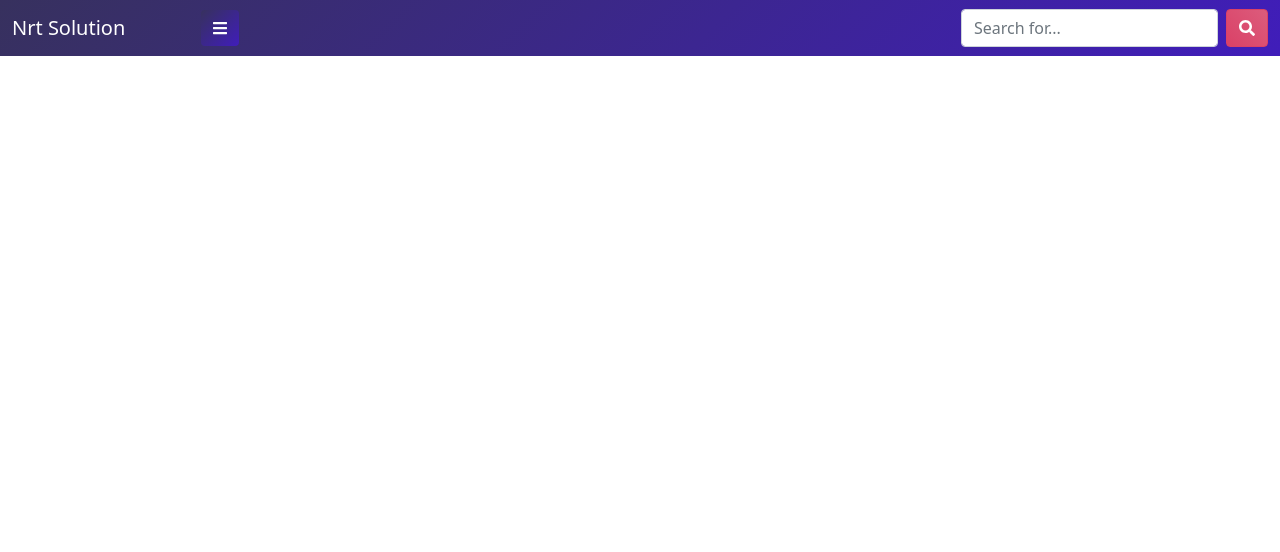
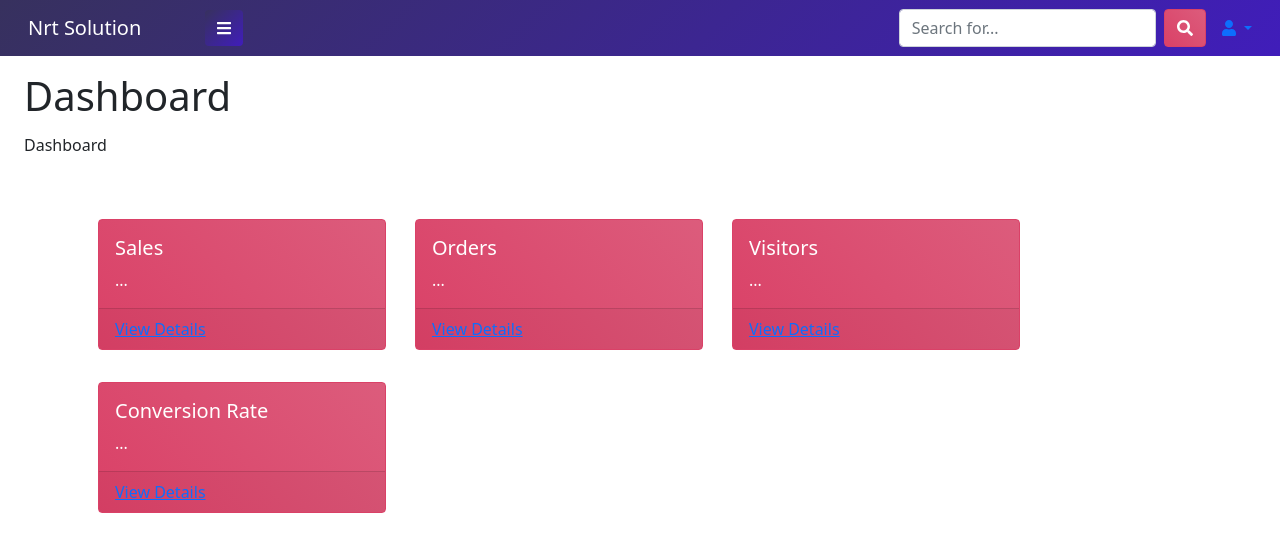
Before and after one commit to NaDa-alomary/Dashboard-master, a plain HTML site: page index.html in a window 1280 px wide. Drawn offline with nearby package versions, Linux system fonts and the light colour scheme.

Commit message:
add cards

```diff
--- a/index.html
+++ b/index.html
@@ -17,20 +17,30 @@
         <div>
             <nav class="navbar navbar-expand-lg navbar-dark bg-purple">
                 <div class="container-fluid">
-                  <a class="navbar-brand" href="#" id="a1" href="index.html">Nrt Solution</a>
+                  <a class="navbar-brand mx-3" href="#" id="a1" href="index.html">Nrt Solution</a>
                   <button class="navbar-toggler" type="button" data-bs-toggle="collapse" data-bs-target="#navbarSupportedContent" aria-controls="navbarSupportedContent" aria-expanded="false" aria-label="Toggle navigation">
                     <span class="navbar-toggler-icon"></span>
                   </button>
                   <div class="collapse navbar-collapse" id="navbarSupportedContent">
-                    <button class="btn btn-primary bg-purple" type="button" data-bs-toggle="offcanvas" data-bs-target="#offcanvasWithBackdrop" aria-controls="offcanvasWithBackdrop"
-                    style="margin-left:60px; border: none;"><i class="fas fa-bars"></i></button>
+                    <button class="btn btn-primary bg-purple mx-5" type="button" data-bs-toggle="offcanvas" data-bs-target="#offcanvasWithBackdrop" aria-controls="offcanvasWithBackdrop"
+                    style= "border:none;"><i class="fas fa-bars"></i></button>
                     <!------>
-                    <ul class="navbar-nav me-auto mb-2 mb-lg-0"> </ul>
+                    <ul class="navbar-nav me-auto mb-2 mb-lg-0"> </ul> <!--Can you explain what is this doing>-->
                     <!------>
                     <form class="d-flex">
                       <input class="form-control me-2" type="search" placeholder="Search for..." aria-label="Search">
                       <button class="btn btn-outline-success bg-pink" type="submit"><i class="fas fa-search"></i></button>
                     </form>
+                    <!--<li class="nav-item dropdown"></li>-->
+                    <a class="nav-link dropdown-toggle" href="#" id="navbarDropdown" role="button" data-bs-toggle="dropdown" aria-expanded="false">
+                        <i class="fas fa-user"></i>
+                    </a>
+                    <ul class="dropdown-menu dropdown-menu-right" aria-labelledby="navbarDropdown"> <!---whay the menu doesn't be in the right?-->
+                      <li><a class="dropdown-item" href="#">Action</a></li>
+                      <li><a class="dropdown-item" href="#">Another action</a></li>
+                      <li><hr class="dropdown-divider"></li>
+                      <li><a class="dropdown-item" href="#">Something else here</a></li>
+                    </ul>
                   </div>
                 </div>
               </nav>
@@ -57,6 +67,56 @@
 
             <main>
                 <!-- Reports Cards -->
+                <h1 class="mx-4 m-3">Dashboard</h1>
+                <h6 class="mx-4">Dashboard</h6>
+                <div class="container my-5">
+                    <div class="row align-items-center">
+                        <div class="col-3 m-3">
+                            <div class="card bg-pink" style="width: 18rem;">
+                                <div class="card-body">
+                                  <h5 class="card-title">Sales</h5>
+                                  <p class="card-text">...</p>
+                                </div>
+                                <div class="card-footer">
+                                    <a href="#">View Details</a>
+                                </div>
+                            </div>
+                        </div>
+                        <div class="col-3 m-3">
+                            <div class="card bg-pink" style="width: 18rem;">
+                                <div class="card-body">
+                                  <h5 class="card-title">Orders</h5>
+                                  <p class="card-text">...</p>
+                                </div>
+                                <div class="card-footer">
+                                    <a href="#">View Details</a>
+                                </div>
+                              </div>
+                        </div>
+                        <div class="col-3 m-3">
+                            <div class="card bg-pink" style="width: 18rem;">
+                                <div class="card-body">
+                                  <h5 class="card-title">Visitors</h5>
+                                  <p class="card-text">...</p>
+                                </div>
+                                <div class="card-footer">
+                                    <a href="#">View Details</a>
+                                </div>
+                              </div>
+                        </div>
+                        <div class="col-3 m-3">
+                            <div class="card bg-pink" style="width: 18rem;">
+                                <div class="card-body">
+                                  <h5 class="card-title">Conversion Rate</h5>
+                                  <p class="card-text">...</p>
+                                </div>
+                                <div class="card-footer">
+                                    <a href="#">View Details</a>
+                                </div>
+                              </div>
+                          </div>
+                      </div>
+                </div>
                 <!-- Reports Chart -->
                 <!-- Customers Table -->
             </main>
```
